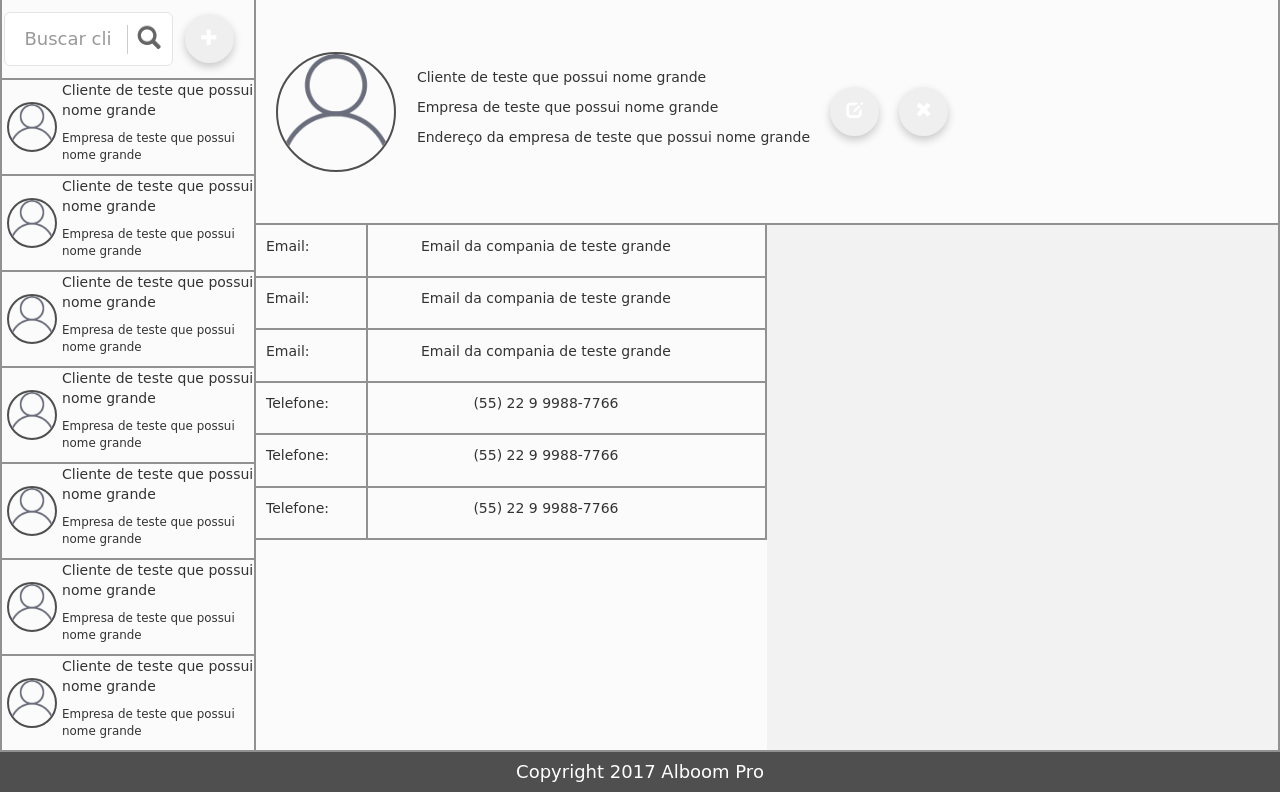
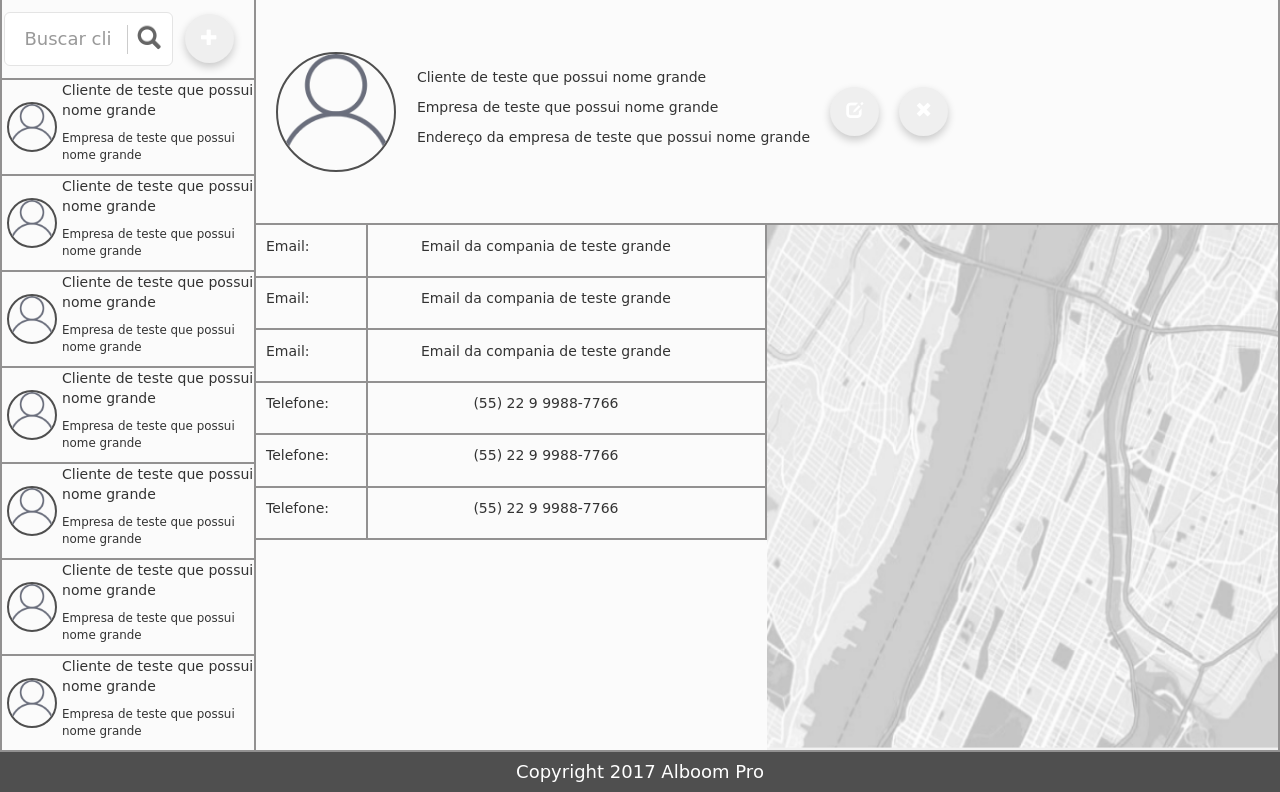
Before and after one commit to alboompro/recruiting-clicster, a PHP site: page / in a window 1280 px wide. Shown: the part 40-832 px from the top of the page. Run offline with PHP 8.4, Linux system fonts and the light colour scheme; some libraries are stand-ins or nearby versions.

Commit message:
Map picture added temporarily to finish the layout structure

```diff
--- a/front-end/css/app/general.css
+++ b/front-end/css/app/general.css
@@ -7,7 +7,6 @@
   font-family: cursive;
   background-color: #4f4f4f;
   height: 10%;
-
 }
 
 .header-title {
@@ -173,6 +172,7 @@
 }
 
 .client-contact {
+  display: flex;
   height: 70%;
   border-right: 2px solid #929191;
   border-bottom: 2px solid #929191;
@@ -205,10 +205,20 @@
   height: 100%;
   border-right: 2px solid #929191;
 }
+
 .client-contact-information {
   display: flex;
   width: 70%;
   justify-content: space-around;
+}
+
+.client-contact .client-map {
+  display: flex;
+  width: 50%;
+}
+
+.client-map .map {
+  width: 100%;
 }
 
 .footer {
@@ -219,7 +229,6 @@
   font-family: cursive;
   background-color: #4f4f4f;
   height: 5%;
-
 }
 
 .footer-title {
--- a/front-end/index.html
+++ b/front-end/index.html
@@ -15,6 +15,7 @@
     <script src="js/lib/angular-animate.min.js"></script>
     <script src="js/lib/angular-route.min.js"></script>
     <script src="js/lib/angular-resource.min.js"></script>
+    <script src="http://maps.googleapis.com/maps/api/js?sensor=false&language=en"></script>
 		<script src="js/main.js"></script>
 		<script src="js/controllers/agenda-controller.js"></script>
 	</head>
--- a/front-end/partials/main.html
+++ b/front-end/partials/main.html
@@ -141,7 +141,7 @@
 				</div>
 			</div>
 			<div class="client-map">
-
+				<img class="map" src="../source/map.png" alt="temporary-image">
 			</div>
 		</div>
 	</main>
```
Also changed, not shown: front-end/source/map.png (added).
